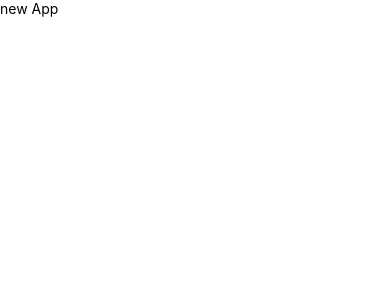
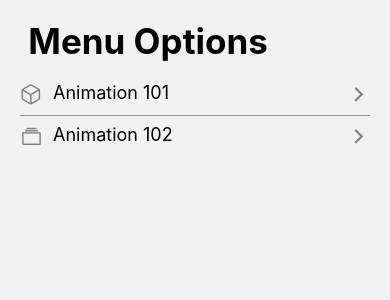
Before and after one commit to andresdavidsv/RNComponetns, a React Native app: screen /HomeScreen in a window 390 px wide. Shown: the top 300 px of the page. Built offline with nearby package versions, Linux system fonts and the light colour scheme.

Commit message:
feat: add animated with fade and bounce

```diff
--- a/App.tsx
+++ b/App.tsx
@@ -1,11 +1,13 @@
+import 'react-native-gesture-handler';
 import React from 'react';
-import {Text, View} from 'react-native';
+import {NavigationContainer} from '@react-navigation/native';
+import {Navigator} from './src/navigator/Navigation';
 
 const App = () => {
   return (
-    <View>
-      <Text>new App</Text>
-    </View>
+    <NavigationContainer>
+      <Navigator />
+    </NavigationContainer>
   );
 };
 
--- /dev/null
+++ b/src/components/FlatListMenuItem.tsx
@@ -0,0 +1,35 @@
+import React from 'react';
+import {View, Text, StyleSheet, TouchableOpacity} from 'react-native';
+import {MenuItem} from '../interfaces/appInterfaces';
+import Icon from 'react-native-vector-icons/Ionicons';
+import {useNavigation} from '@react-navigation/native';
+
+interface Props {
+  menuItem: MenuItem;
+}
+
+export const FlatListMenuItem = ({menuItem}: Props) => {
+  const navigation = useNavigation();
+  return (
+    <TouchableOpacity
+      activeOpacity={0.8}
+      onPress={() => navigation.navigate(menuItem.component as never)}>
+      <View style={styles.container}>
+        <Icon name={menuItem.icon} color="gray" size={23} />
+        <Text style={styles.itemText}>{menuItem.name} </Text>
+        <View style={{flex: 1}} />
+        <Icon name="chevron-forward-outline" color="gray" size={23} />
+      </View>
+    </TouchableOpacity>
+  );
+};
+
+const styles = StyleSheet.create({
+  container: {
+    flexDirection: 'row',
+  },
+  itemText: {
+    marginLeft: 10,
+    fontSize: 18,
+  },
+});
--- /dev/null
+++ b/src/interfaces/appInterfaces.tsx
@@ -0,0 +1,5 @@
+export interface MenuItem {
+  name: string;
+  icon: string;
+  component: string;
+}
--- /dev/null
+++ b/src/navigator/Navigation.tsx
@@ -0,0 +1,20 @@
+import React from 'react';
+import {createStackNavigator} from '@react-navigation/stack';
+import {HomeScreen} from '../screens/HomeScreen';
+import {Animation101Screen} from '../screens/Animation101Screen';
+import {Animation102Screen} from '../screens/Animation102Screen';
+
+const Stack = createStackNavigator();
+
+export const Navigator = () => {
+  return (
+    <Stack.Navigator
+      screenOptions={{
+        headerShown: false,
+      }}>
+      <Stack.Screen name="HomeScreen" component={HomeScreen} />
+      <Stack.Screen name="Animation101Screen" component={Animation101Screen} />
+      <Stack.Screen name="Animation102Screen" component={Animation102Screen} />
+    </Stack.Navigator>
+  );
+};
--- /dev/null
+++ b/src/screens/Animation101Screen.tsx
@@ -0,0 +1,56 @@
+import React, {useRef} from 'react';
+import {View, StyleSheet, Animated, Button, Easing} from 'react-native';
+
+interface Props {}
+
+export const Animation101Screen = (props: Props) => {
+  const opacity = useRef(new Animated.Value(0)).current;
+  const top = useRef(new Animated.Value(-100)).current;
+  const fadeIn = () => {
+    Animated.timing(opacity, {
+      toValue: 1,
+      duration: 300,
+      useNativeDriver: true,
+    }).start();
+    Animated.timing(top, {
+      toValue: 0,
+      duration: 800,
+      useNativeDriver: true,
+      easing: Easing.bounce,
+    }).start();
+  };
+  const fadeOut = () => {
+    Animated.timing(opacity, {
+      toValue: 0,
+      duration: 300,
+      useNativeDriver: true,
+    }).start();
+  };
+  return (
+    <View style={styles.container}>
+      <Animated.View
+        style={{
+          ...styles.purpleBox,
+          opacity,
+          marginBottom: 20,
+          transform: [{translateY: top}],
+        }}
+      />
+      <Button title="FadeIn" onPress={fadeIn} />
+      <Button title="FadeOut" onPress={fadeOut} />
+    </View>
+  );
+};
+
+const styles = StyleSheet.create({
+  container: {
+    flex: 1,
+    justifyContent: 'center',
+    alignItems: 'center',
+  },
+  purpleBox: {
+    backgroundColor: '#5856D6',
+    width: 150,
+    height: 150,
+  },
+});
--- /dev/null
+++ b/src/screens/Animation102Screen.tsx
@@ -0,0 +1,20 @@
+import {View, StyleSheet} from 'react-native';
+import React from 'react';
+
+interface Props {}
+
+export const Animation102Screen = (props: Props) => {
+  return (
+    <View style={{flex: 1}}>
+      <View style={styles.purpleBox} />
+    </View>
+  );
+};
+
+const styles = StyleSheet.create({
+  purpleBox: {
+    backgroundColor: '#5856D6',
+    width: 150,
+    height: 150,
+  },
+});
--- /dev/null
+++ b/src/screens/HomeScreen.tsx
@@ -0,0 +1,50 @@
+import React from 'react';
+import {View, Text, FlatList} from 'react-native';
+import {useSafeAreaInsets} from 'react-native-safe-area-context';
+
+import {styles} from '../theme/appTheme';
+import {MenuItem} from '../interfaces/appInterfaces';
+import {FlatListMenuItem} from '../components/FlatListMenuItem';
+
+const menuItems: MenuItem[] = [
+  {
+    name: 'Animation 101',
+    icon: 'cube-outline',
+    component: 'Animation101Screen',
+  },
+  {
+    name: 'Animation 102',
+    icon: 'albums-outline',
+    component: 'Animation102Screen',
+  },
+];
+
+export const HomeScreen = () => {
+  const {top} = useSafeAreaInsets();
+
+  const renderListHeader = () => {
+    return (
+      <View style={{marginTop: top + 20, marginBottom: 20}}>
+        <Text style={styles.title}> Menu Options </Text>
+      </View>
+    );
+  };
+
+  const itemSeparetor = () => {
+    return (
+      <View style={{borderBottomWidth: 1, opacity: 0.4, marginVertical: 8}} />
+    );
+  };
+
+  return (
+    <View style={{flex: 1, ...styles.globalmargin}}>
+      <FlatList
+        data={menuItems}
+        renderItem={({item}) => <FlatListMenuItem menuItem={item} />}
+        keyExtractor={item => item.name}
+        ListHeaderComponent={() => renderListHeader()}
+        ItemSeparatorComponent={() => itemSeparetor()}
+      />
+    </View>
+  );
+};
--- /dev/null
+++ b/src/theme/appTheme.tsx
@@ -0,0 +1,11 @@
+import {StyleSheet} from 'react-native';
+
+export const styles = StyleSheet.create({
+  globalmargin: {
+    marginHorizontal: 20,
+  },
+  title: {
+    fontSize: 35,
+    fontWeight: 'bold',
+  },
+});
```
Also changed, not shown: package.json (+9 -1 lines), 7 other files (tests, documents, lock files or other folders).
